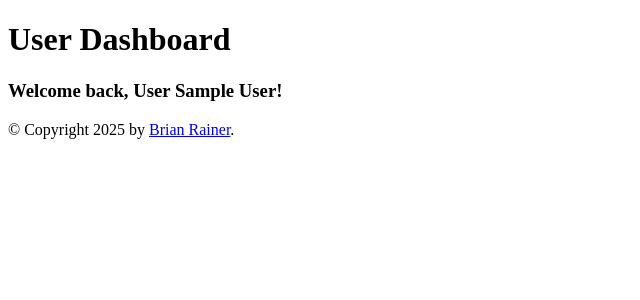
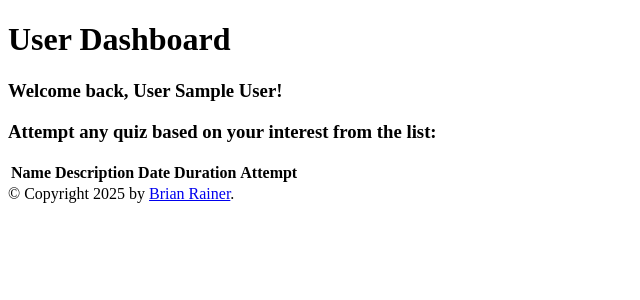
Before and after one commit to brianrainer/quiz_land, a Flask app: page /dashboard in a window 1280 px wide. Shown: the part 88-388 px from the top of the page, without its empty margins (0-640 px from the left). Run offline with Flask 3, Linux system fonts and the light colour scheme; the visitor is signed in with stand-in values (Sample User, id 1); data that the repository does not hold is empty.

Commit message:
Add quiz attempt and results

```diff
--- a/app/templates/dashboard.html
+++ b/app/templates/dashboard.html
@@ -31,4 +31,33 @@
 </div>
 {% endif %}
 
+<div>
+    <h3>Attempt any quiz based on your interest from the list:</h3>
+    <table>
+        <thead>
+            <tr>
+                <th>Name</th>
+                <th>Description</th>
+                <th>Date</th>
+                <th>Duration</th>
+                <th>Attempt</th>
+            </tr>
+        </thead>
+        <tbody>
+            {% for quiz in quizzes %}
+            <tr>
+                <td>{{ quiz.name }}</td>
+                <td>{{ quiz.description }}</td>
+                <td>{{ quiz.date_of_quiz }}</td>
+                <td>{{ quiz.duration }}</td>
+                <td>
+                    <a href="{{ url_for('attempt_quiz', quiz_id=quiz.id, quiz=quiz)}}">Go!</a>
+                </td>
+            </tr>
+            {% endfor %}
+        </tbody>
+    </table>
+</div>
+
+
 {% endblock %}
--- a/run.py
+++ b/run.py
@@ -1,6 +1,6 @@
 from functools import wraps
 
-from flask import render_template, redirect, flash, url_for
+from flask import render_template, redirect, flash, url_for, request
 from flask_login import login_user, login_required, logout_user, current_user
 
 from app import create_app, db, login_manager
@@ -73,7 +73,8 @@ def logout():
 @app.route("/dashboard")
 @login_required
 def dashboard():
-    return render_template("dashboard.html")
+    quizzes = Quiz.query.all()
+    return render_template("dashboard.html", quizzes=quizzes)
 
 @app.route("/admin/user")
 @admin_role_required
@@ -232,5 +233,49 @@ def delete_question(question_id):
     flash('Question deleted!', category='success')
     return redirect(url_for('manage_questions_by_quiz', quiz_id=quiz_id))
 
+@app.route('/quiz/<int:quiz_id>', methods=['GET', 'POST'])
+@login_required
+def attempt_quiz(quiz_id):
+    quiz = Quiz.query.get_or_404(quiz_id)
+    questions = quiz.questions
+    total_questions = len(questions)
+
+    if request.method == "POST":
+        correct = 0
+        for question in questions:
+            user_answer = request.form.get(f'question_{question.id}')
+            if user_answer and user_answer == question.correct_option:
+                correct += 1
+
+        total_scored = (correct // total_questions) * 100
+
+        previous_score = QuizScore.query.filter_by(
+            user_id=current_user.id,
+            quiz_id=quiz_id
+        ).first()
+        if not previous_score:
+            user_score = QuizScore(
+                total_scored=total_scored,
+                quiz_id=quiz_id,
+                user_id=current_user.id
+            )
+            db.session.add(user_score)
+        else:
+            previous_score.total_scored = max(previous_score.total_scored, total_scored)
+        db.session.commit()
+        flash(f'Your score is: {total_scored}', category='success')
+        return redirect(url_for('results_by_quiz', quiz_id=quiz_id))
+    return render_template('attempt_quiz.html', quiz_id=quiz_id, quiz=quiz)
+
+
+@app.route('/results/quiz/<int:quiz_id>')
+@login_required
+def results_by_quiz(quiz_id):
+    quiz = Quiz.query.get_or_404(quiz_id)
+    score = QuizScore.query.filter_by(user_id=current_user.id, quiz_id=quiz_id).first()
+    return render_template('quiz_results.html', quiz=quiz, score=score)
+
+
+
 if __name__ == "__main__":
     app.run(debug=True)
```
Also changed, not shown: app/templates/attempt_quiz.html (added, +35 -0 lines), app/templates/quiz_results.html (added, +10 -0 lines).
